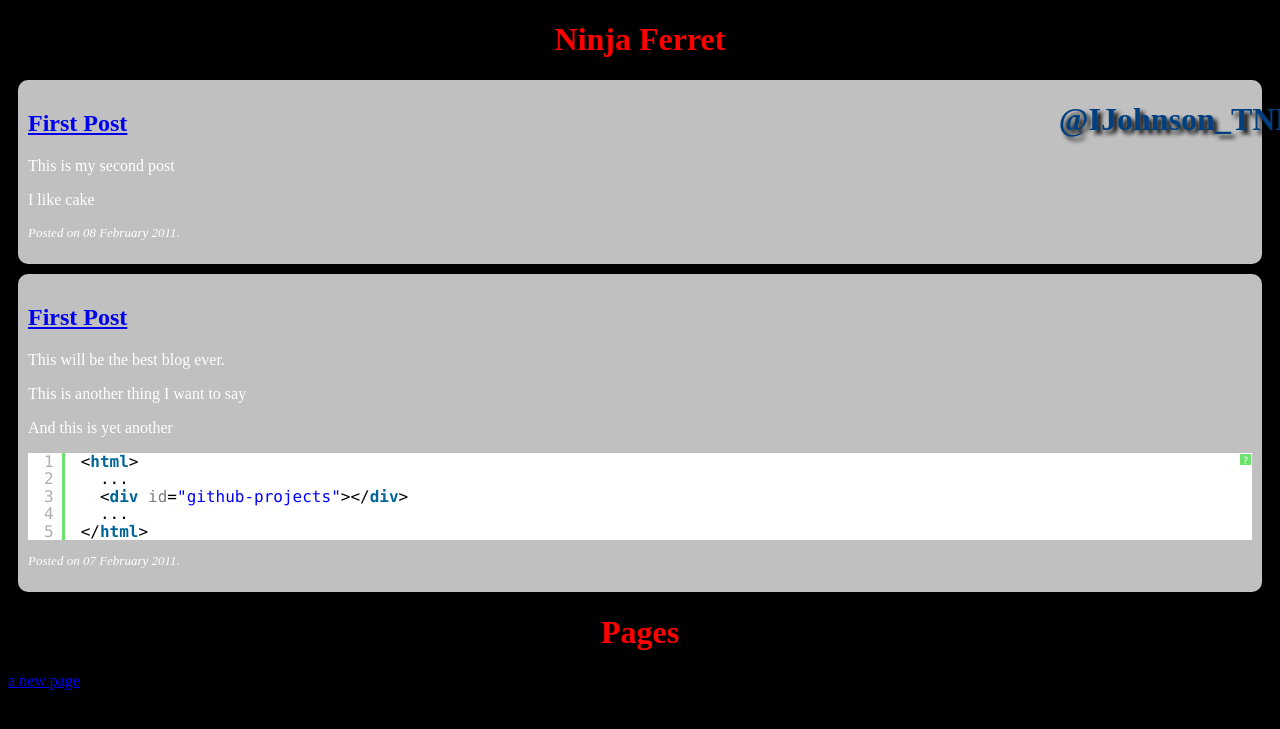
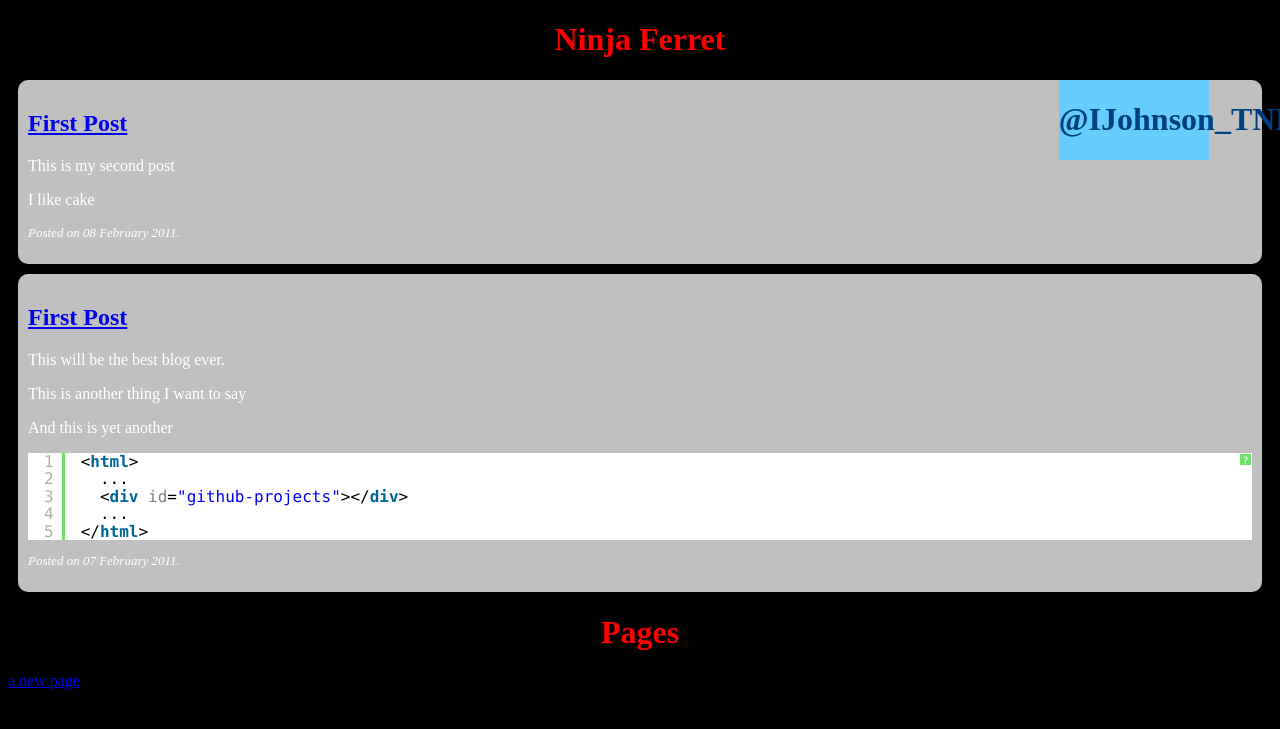
Before and after one commit to ninjaferret/ninjaferret.github.com, a Jekyll site: the page built from index.html, in a window 1280 px wide. Shown: the top 729 px of the page. Built offline with Jekyll 4.4.1, drawn with Linux system fonts in a browser that asks for light colours.

Commit message:
Even more stylesheet stuff take 2

```diff
--- a/assets/stylesheets/ninjaferret.css
+++ b/assets/stylesheets/ninjaferret.css
@@ -17,8 +17,8 @@
 
 #main_content {
    font-size:1.2em;
-   width: 90%;
-   margin: auto;
+   width: 80%;
+   margin-left: 5%;
    padding: 15px;
    color: black;
    background-color: white;
--- a/assets/stylesheets/twitter.css
+++ b/assets/stylesheets/twitter.css
@@ -2,6 +2,7 @@
 	width: 150px;
 	margin-right: 5%;
 	float: right;
+	background-color: #66CCFF;
 }
 
 #twitter h1 a {
@@ -9,6 +10,8 @@
 	font: Arial, Sans-Serif;
 	 color: #004080;
 	text-decoration: none;
+	text-shadow: none;
+	text-align: right;
 }
 
 #twitter h1 a:hover { color: #004080; }
```
